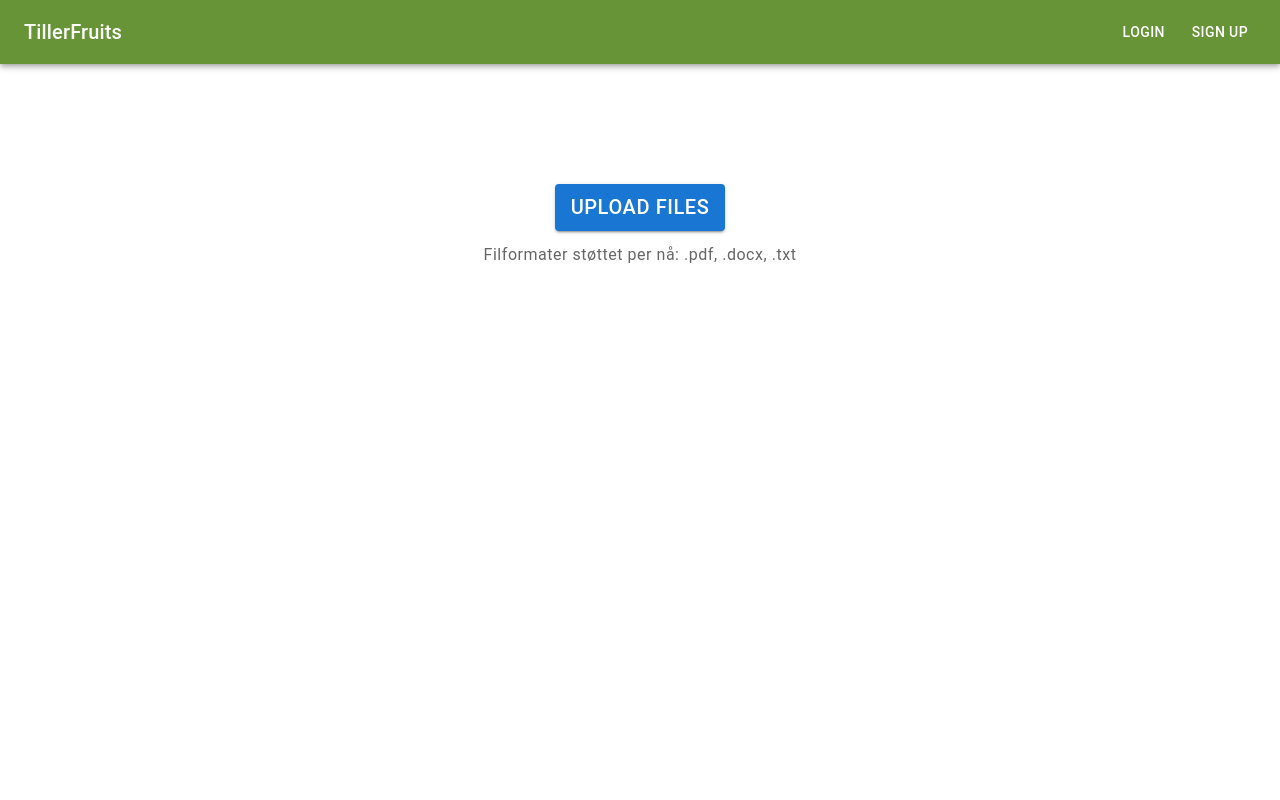
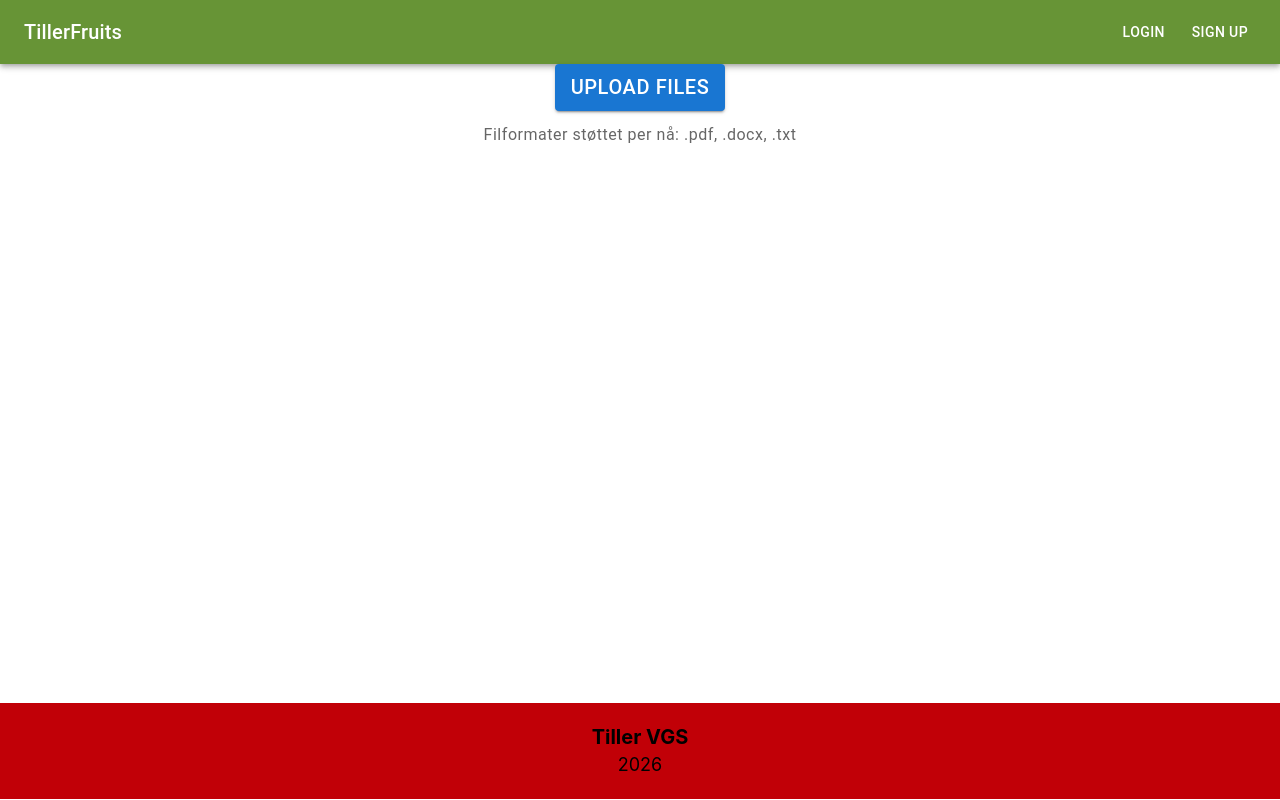
Before and after one commit to tiller-vgs/TillerFruits, a React (Vite) app in the folder frontend/: page / in a window 1280 px wide. Built offline with nearby package versions, Linux system fonts and the light colour scheme.

Commit message:
Feat:add Footer
Refs:#17

```diff
--- a/frontend/src/HomePage.tsx
+++ b/frontend/src/HomePage.tsx
@@ -4,6 +4,7 @@ import type { UploadFileType } from "../types/types";
 import formatFileInput from "../utils/formatFileInput";
 import validateFile from "../utils/validateFile";
 import UploadButton from "./components/UploadButton";
+import Footer from "./components/Footer";
 
 function HomePage() {
   const fileInputRef = useRef<HTMLInputElement | null>(null);
@@ -30,7 +31,7 @@ function HomePage() {
 
   console.log(addedFile);
   return (
-    <div className="flex flex-col items-center justify-center p-30">
+    <div className="flex flex-col min-h-[calc(100dvh-65px)] items-center justify-center">
       <UploadButton
         fileInputRef={fileInputRef}
         handleFileInput={handleFileInput}
@@ -50,6 +51,7 @@ function HomePage() {
           sx={{ fontSize: "1rem" }}
         >{`Filformater støttet per nå: ${acceptedFileFormats.join(", ")}`}</FormHelperText>
       )}
+      <Footer />
     </div>
   );
 }
--- /dev/null
+++ b/frontend/src/components/Footer.tsx
@@ -0,0 +1,13 @@
+import React from 'react'
+
+function Footer() {
+  return (
+  <div className="flex flex-col items-center mt-auto justify-center p-5 min-w-full bg-red-700">
+    <h1 className="text-xl font-bold">Tiller VGS</h1>
+    <h2 className="text-lg">2026</h2>
+
+  </div>
+  )
+}
+
+export default Footer
```
